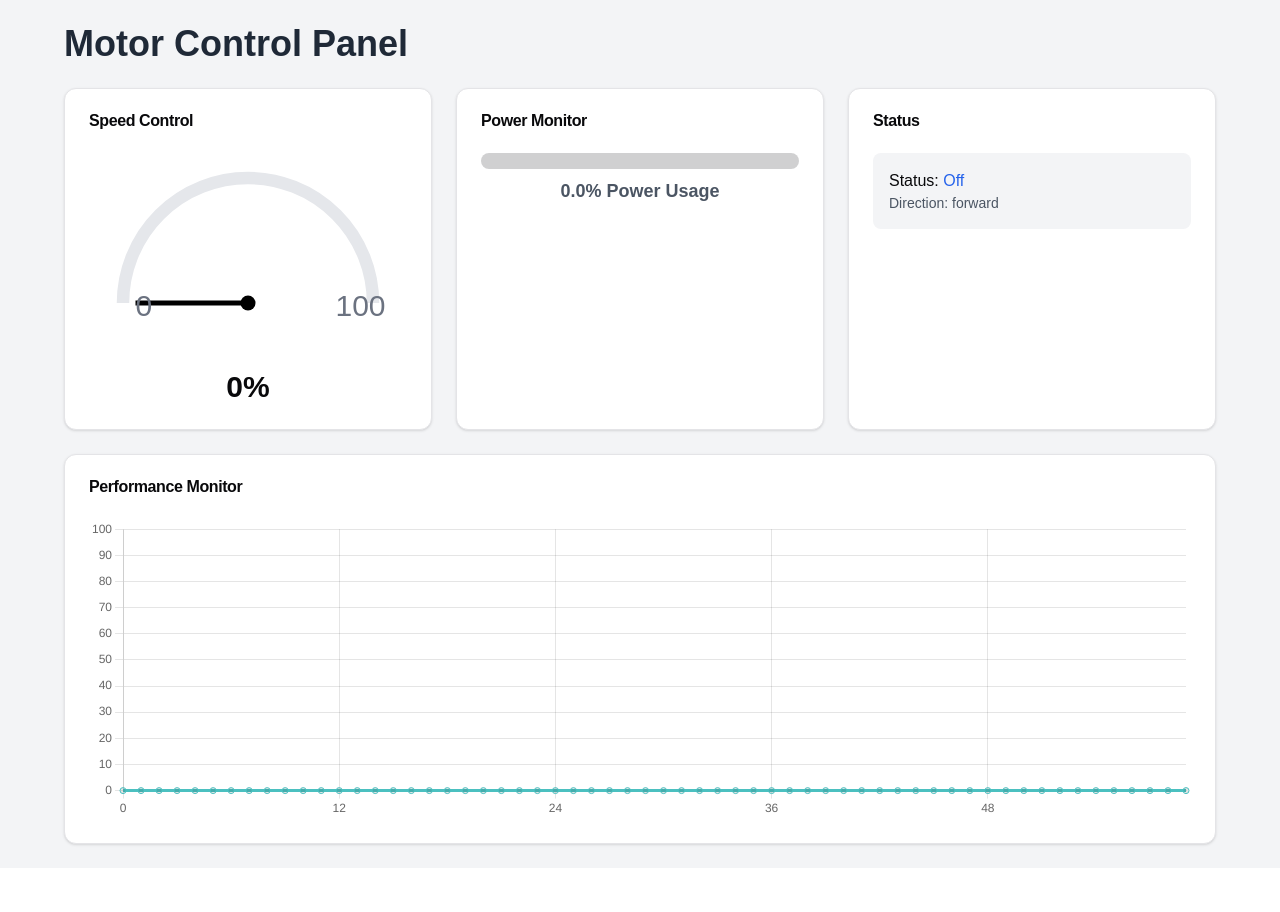
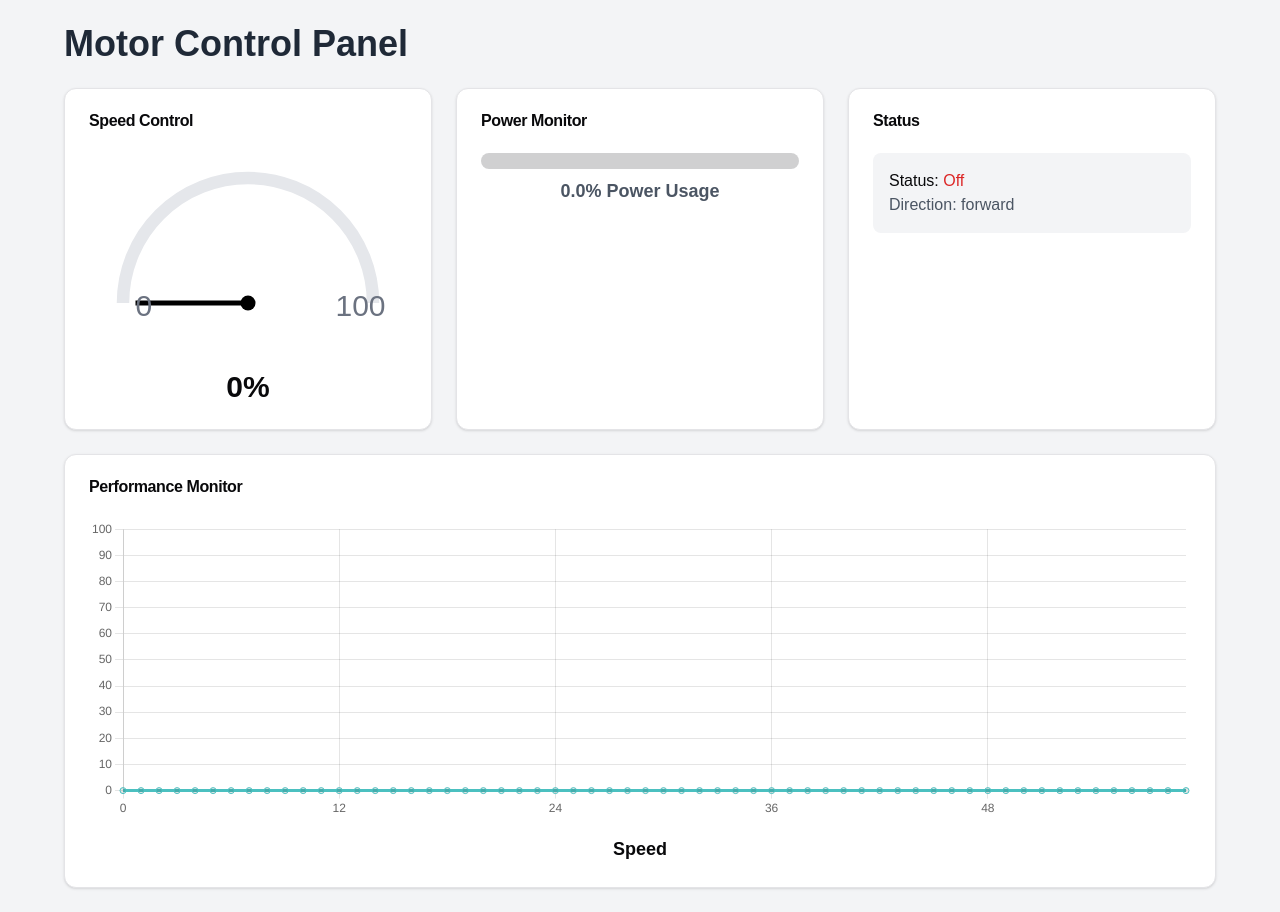
Before and after one commit to 0xzre/iiot-motor, a Next.js app: page / in a window 1280 px wide. Before the commit the page ends 868 px from the top, so only its background shows below. Built offline with nearby package versions, Linux system fonts and the light colour scheme.

Commit message:
tidy up some component

```diff
--- a/components/motor-control.tsx
+++ b/components/motor-control.tsx
@@ -106,8 +106,8 @@ export default function MotorControl({ client }: { client: MqttClient }) {
             <CardContent className="space-y-4">
               {/* <Toggle checked={isOn} onCheckedChange={togglePower} /> */}
               <div className="rounded-lg bg-gray-100 p-4">
-                <p className="font-medium">Status: <span className="text-blue-600">{status}</span></p>
-                <p className="text-sm text-gray-600">Direction: {direction}</p>
+                <p className="font-medium">Status: <span className={status == 'Off' ? "text-red-600" : "text-green-600"}>{status}</span></p>
+                <p className="font-medium text-gray-600">Direction: {direction}</p>
               </div>
             </CardContent>
           </Card>
@@ -118,6 +118,9 @@ export default function MotorControl({ client }: { client: MqttClient }) {
             </CardHeader>
             <CardContent>
               <PowerChart power_data={power} />
+              <div className="mt-2 sm:mt-4 font-bold text-center text-base sm:text-lg ">
+                Speed
+              </div>
             </CardContent>
           </Card>
 
```
